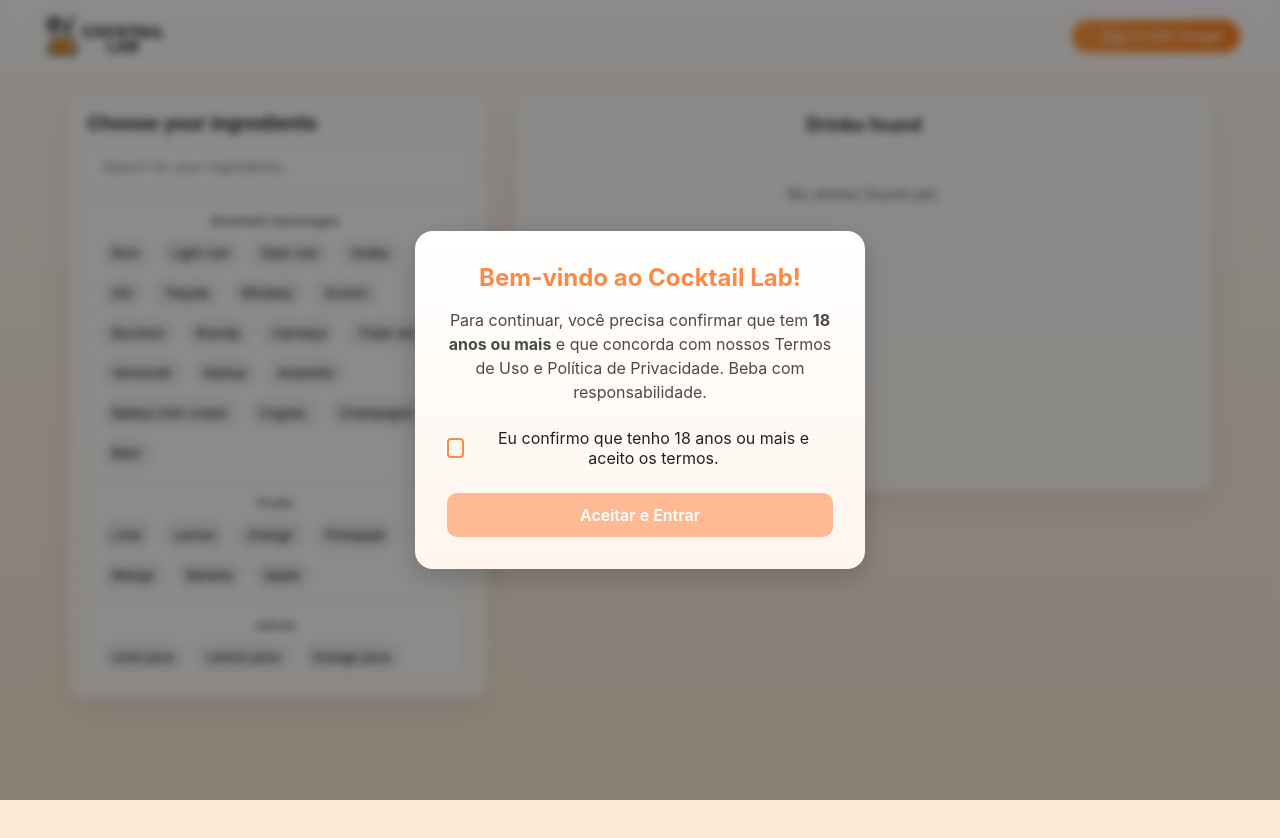
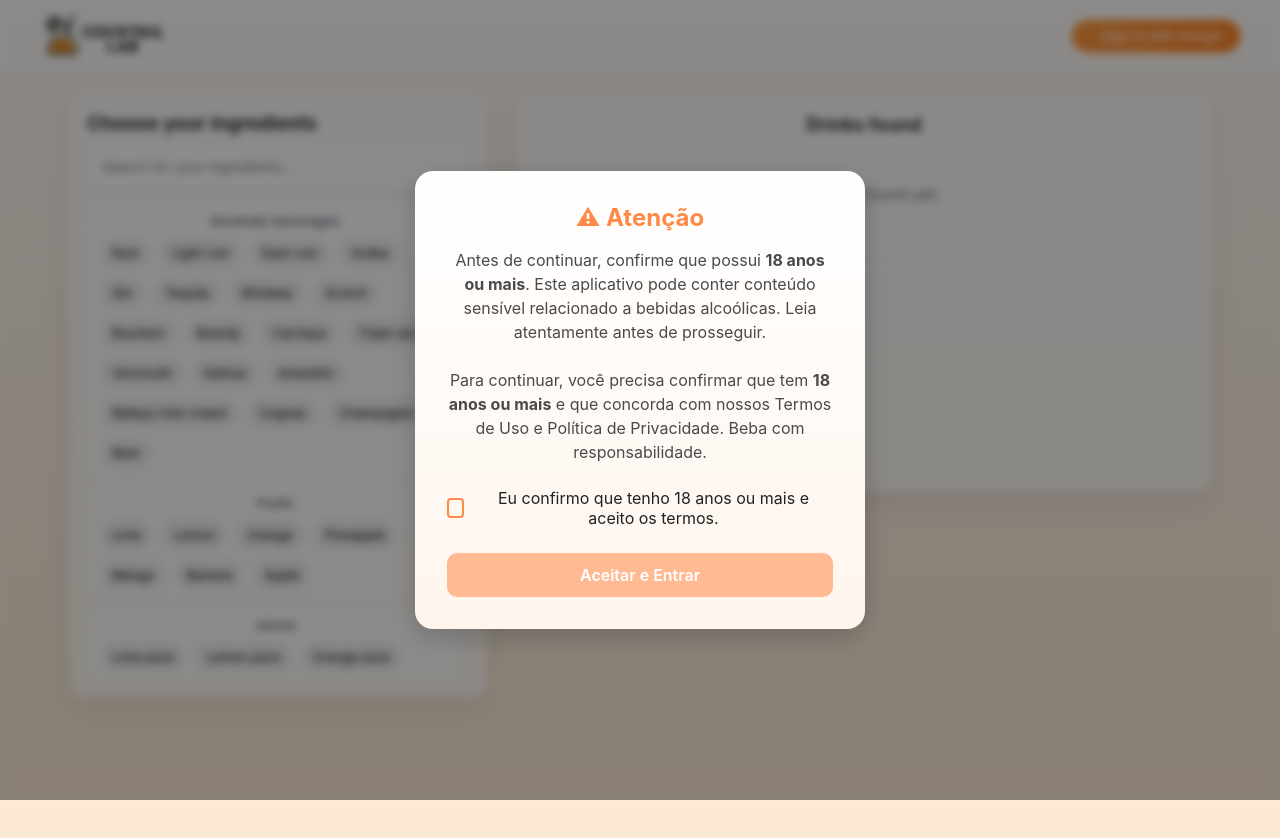
Before and after one commit to KenzoHiro/Cocktail-lab, a React (Create React App) app: page / in a window 1280 px wide. Shown: the top 838 px of the page. Built offline with nearby package versions, Linux system fonts and the light colour scheme; some icons are missing.

Commit message:
Cria componente ConsentModal para confirmação de maioridade
- Implementa modal com mensagem de aviso e checkbox obrigatório.
- Inclui botão de confirmação que só habilita quando o usuário concorda.
- Envia chamado para o App ao aceitar os termos.

```diff
--- a/src/ConsentModal/ConsentModal.js
+++ b/src/ConsentModal/ConsentModal.js
@@ -7,7 +7,14 @@ const ConsentModal = ({ onAccept }) => {
   return (
     <div className="modal-overlay">
       <div className="modal-box">
-        <h2 className="modal-title">Bem-vindo ao Cocktail Lab!</h2>
+        <h2 className="modal-title">⚠ Atenção</h2>
+
+<p className="modal-text">
+  Antes de continuar, confirme que possui <strong>18 anos ou mais</strong>.
+  Este aplicativo pode conter conteúdo sensível relacionado a bebidas alcoólicas.
+  Leia atentamente antes de prosseguir.
+</p>
+
         <p className="modal-text">
           Para continuar, você precisa confirmar que tem <strong>18 anos ou mais</strong> e que concorda com nossos Termos de Uso e Política de Privacidade. Beba com responsabilidade.
         </p>
```
